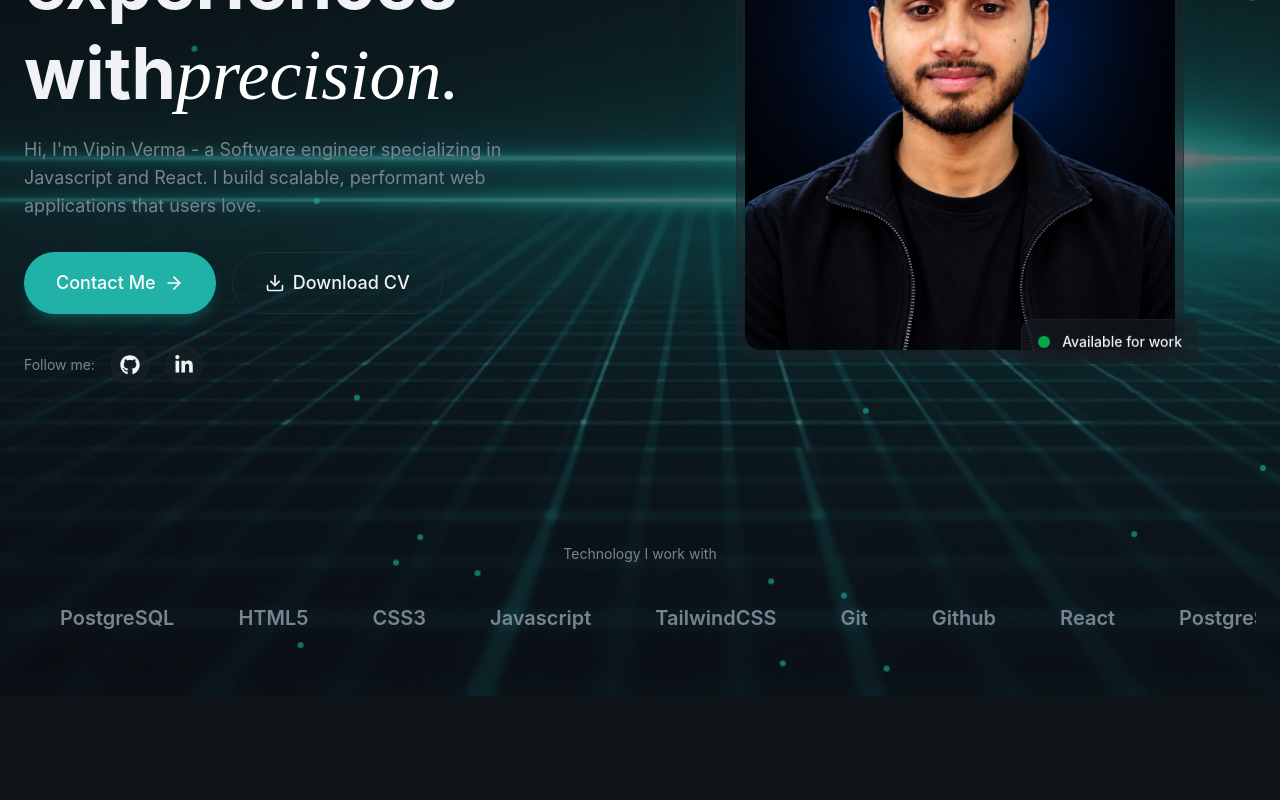
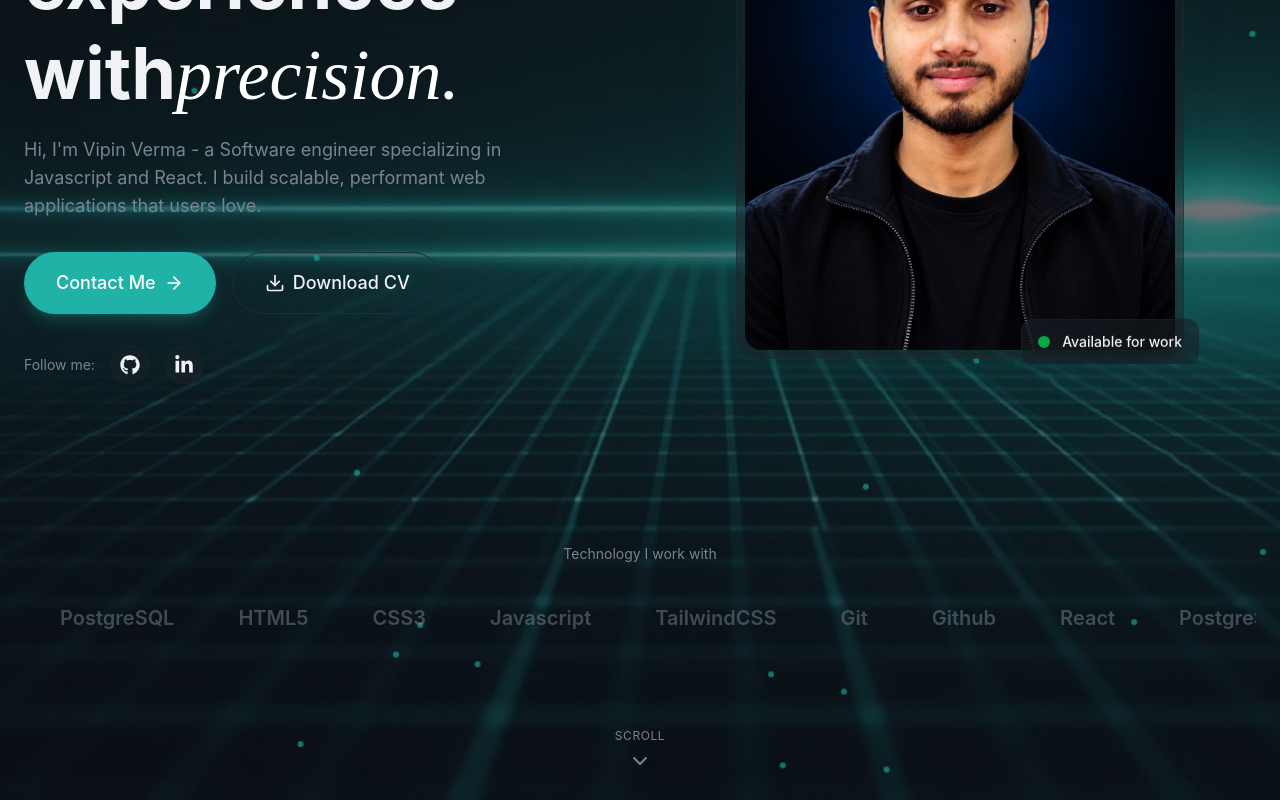
Before and after one commit to vipinverma-code/Portfolio-Website, a React (Vite) app: page / in a window 1280 px wide. Shown: the part 350-1150 px from the top of the page. Before the commit the page ends 1046 px from the top, so only its background shows below. Built offline with nearby package versions, Linux system fonts and the light colour scheme.

Commit message:
chnages done

```diff
--- a/src/layout/Navbar.jsx
+++ b/src/layout/Navbar.jsx
@@ -1,4 +1,4 @@
-import React from "react";
+import React, { useEffect } from "react";
 import Button from "../components/Button";
 import { Menu, X } from "lucide-react";
 import { useState } from "react";
@@ -11,8 +11,18 @@ const navLinks = [
 
 const Navbar = () => {
   const[isMobileMenuOpen, setIsMobileMenuOpen] = useState(false);
+  const [isScrolled, setIsScrolled] = useState(false);
+  useEffect(()=>{
+    const handleScroll = () => {
+      setIsScrolled(window.scrollY > 50);
+
+    };
+    window.addEventListener("scroll", handleScroll);
+    return ()=> window.removeEventListener("scroll", handleScroll);
+  },[]);
   return (
-    <header className="fixed top-0 left-0 right-0 bg-transparent py-5 z-50">
+    <header className={`fixed top-0 left-0 right-0 transition-all duration-500
+    ${isScrolled ? "glass-strong py-3" : "bg-transparent py-5"} z-50`}>
       <nav className="container mx-auto px-6 flex items-center justify-between">
         <a
           href="#"
--- a/src/sections/Hero.jsx
+++ b/src/sections/Hero.jsx
@@ -1,5 +1,5 @@
 import React from "react";
-import { ArrowRight } from "lucide-react";
+import { ArrowRight,ChevronDown} from "lucide-react";
 import Button from "../components/Button";
 import { AnimatedBorderButton } from "../components/AnimatedBorderButton";
 import { FaGithub, FaLinkedinIn } from "react-icons/fa";
@@ -141,7 +141,7 @@ const Hero = () => {
           <div className="flex animate-marquee">
             {[...skills, ...skills].map((skill, idx) => (
               <div key={idx} className="flex-shrink-0 px-8 py-4">
-                <span className="text-xl font-semibold text-muted-foreground transition-colors">
+                <span className="text-xl font-semibold text-muted-foreground/50 hover:text-muted-foreground transition-colors">
                   {skill}
                 </span>
               </div>
@@ -149,6 +149,17 @@ const Hero = () => {
           </div>
         </div>
       </div>
+
+      {/* Scroll */}
+      <div className="flex justify-center mt-8 mb-6 animate-fade-in animation-delay-800">
+        <a
+          href="#about"
+          className="flex flex-col items-center gap-2 text-muted-foreground hover:text-primary"
+        >
+          <span className="text-xs uppercase tracking-wider">Scroll</span>
+          <ChevronDown className="w-6 h-6 animate-bounce" />
+        </a>
+      </div>
     </section>
   );
 };
```
